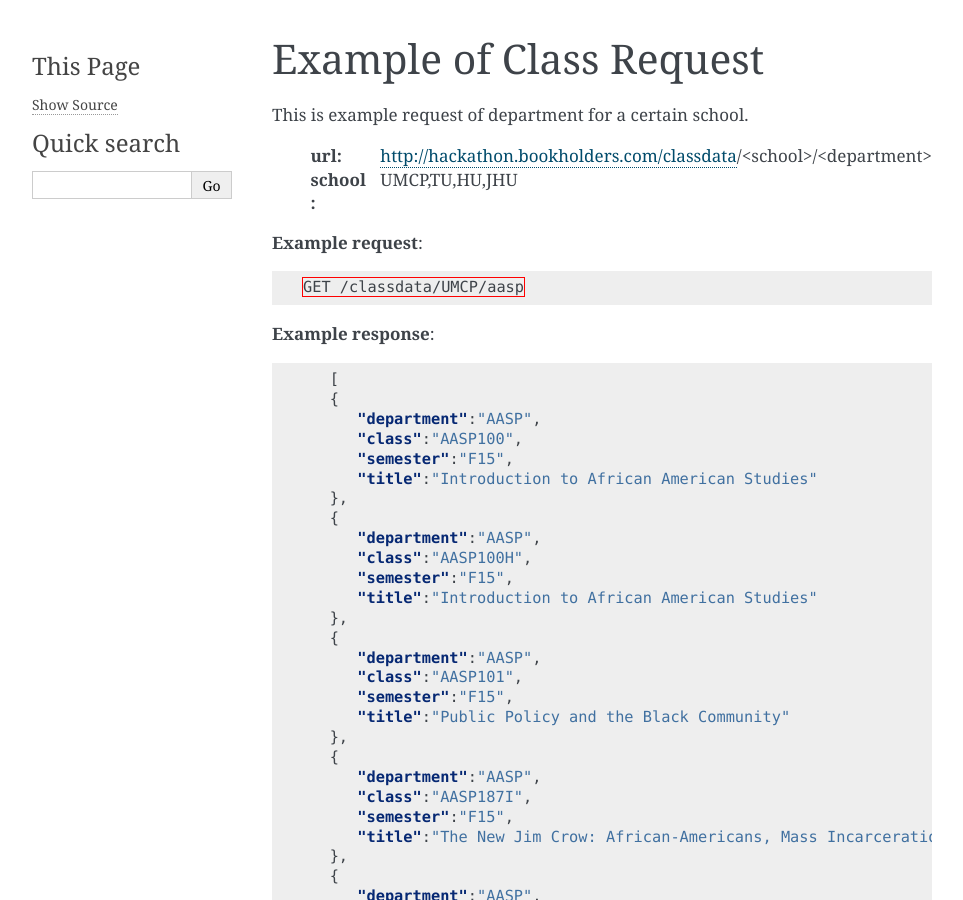
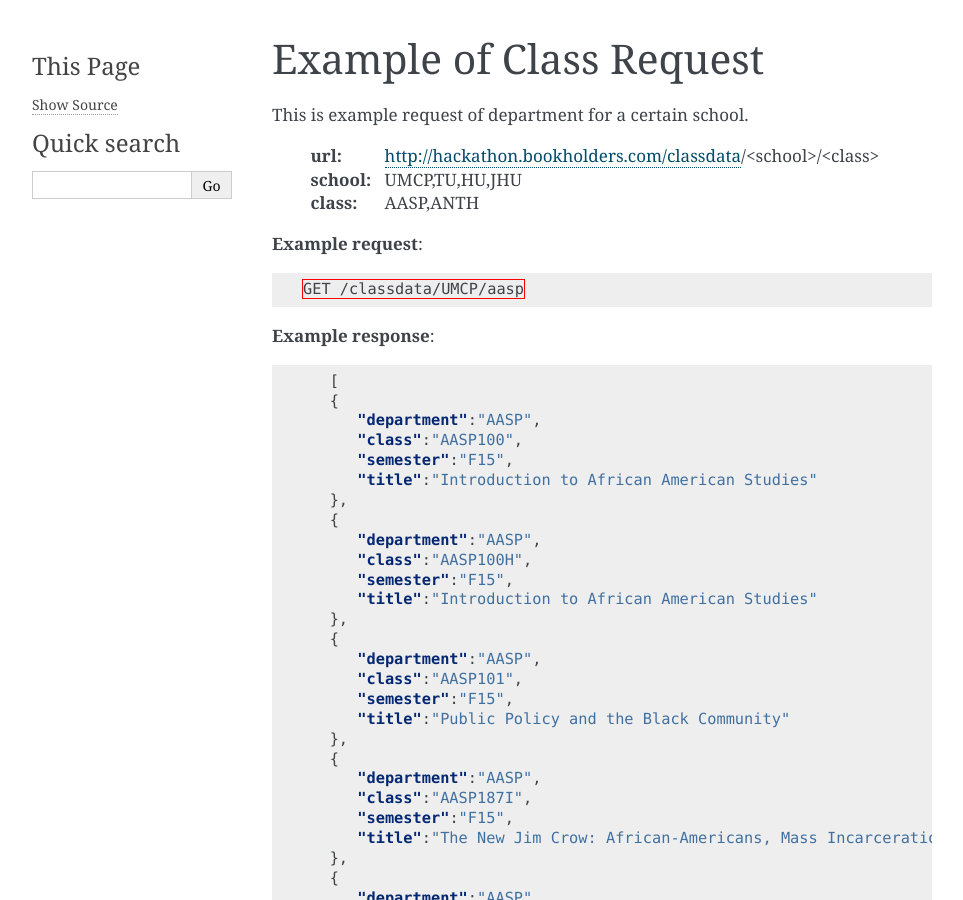
Before and after one commit to bookholders/classdataapi, a Sphinx documentation site: the page built from docs/class.rst, in a window 1280 px wide and 900 px high. Shown: the whole window, without its empty margins (148-1111 px from the left). Built offline with Sphinx 7.4.7, drawn with Linux system fonts in a browser that asks for light colours.

Commit message:
Update class.rst

```diff
--- a/docs/class.rst
+++ b/docs/class.rst
@@ -4,8 +4,9 @@
 
 This is example request of department for a certain school.
 
-  :url: http://hackathon.bookholders.com/classdata/<school>/<department>
+  :url: http://hackathon.bookholders.com/classdata/<school>/<class>
   :school: UMCP,TU,HU,JHU
+  :class: AASP,ANTH
 
 
 **Example request**:
```
